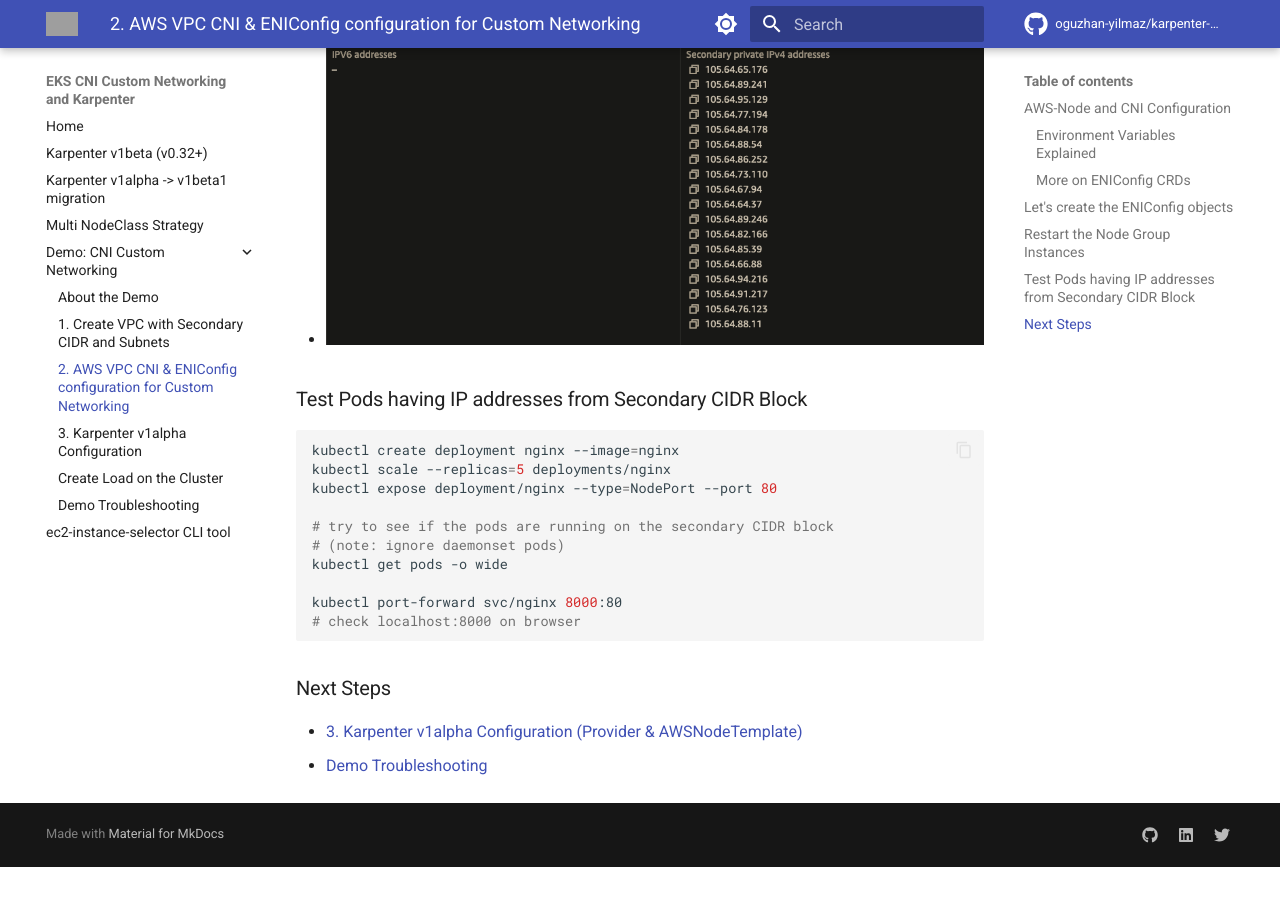
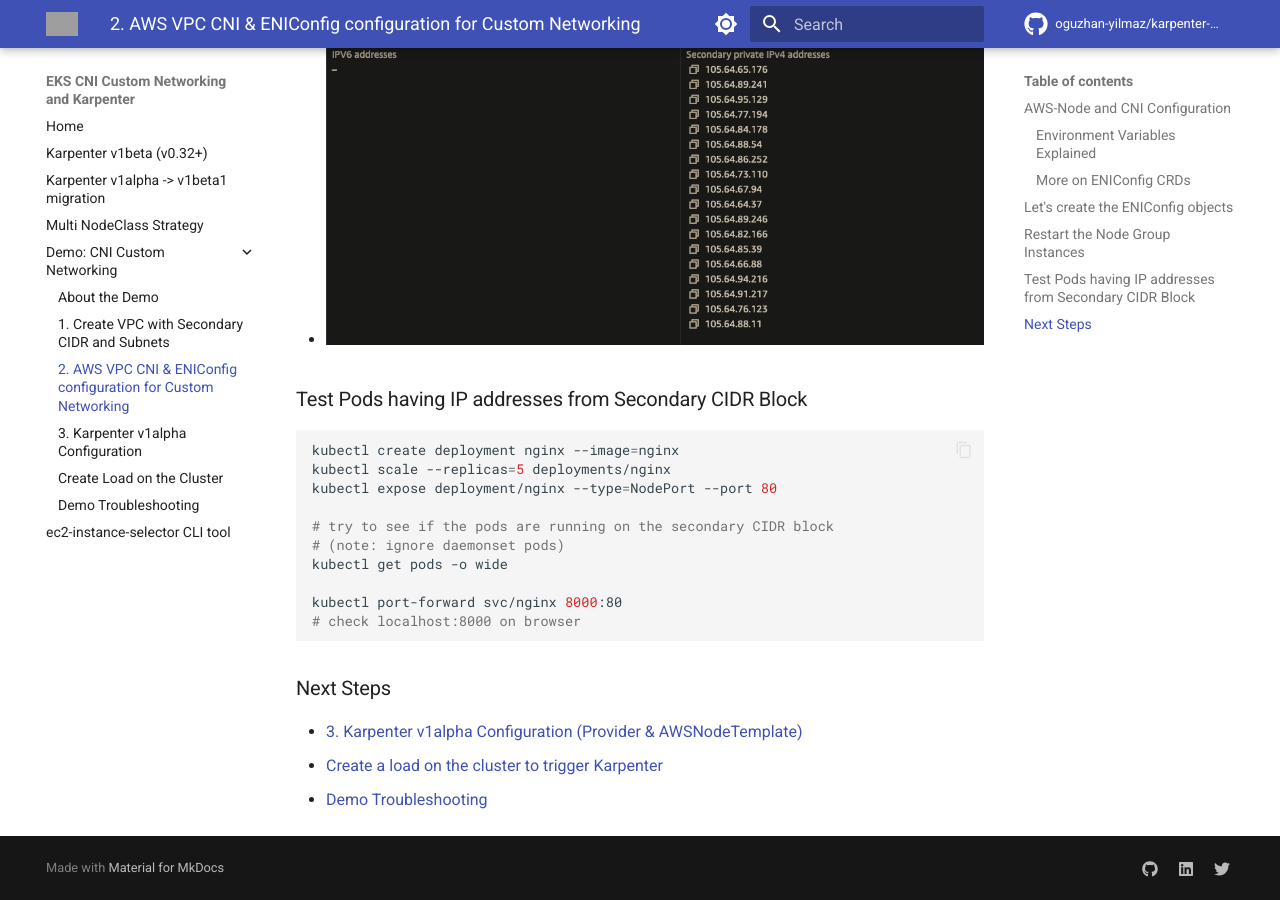
Before and after one commit to oguzhan-yilmaz/karpenter-eks-vpc-secondary-cidr, an MkDocs documentation site: the page built from docs/eksdemo-secondary-cidr-and-cni-custom-netwoking/2-aws-vpc-cni-configuration.md, in a window 1280 px wide and 900 px high, scrolled down 2793 px. Built offline with MkDocs 1.6.1 and Material for MkDocs 9.7.7, drawn with Linux system fonts in a browser that asks for light colours; comment, search, counter and statistics services are not loaded; before the commit the page ends 3660 px from its top, so only the background shows below that; grey boxes are pictures that could not be loaded.

Commit message:
update links

```diff
--- a/docs/eksdemo-secondary-cidr-and-cni-custom-netwoking/2-aws-vpc-cni-configuration.md
+++ b/docs/eksdemo-secondary-cidr-and-cni-custom-netwoking/2-aws-vpc-cni-configuration.md
@@ -118,4 +118,5 @@
 ### Next Steps
 
 - [3. Karpenter v1alpha Configuration (Provider & AWSNodeTemplate)](3-karpenter-v1alpha-configuration.md)
+- [Create a load on the cluster to trigger Karpenter](create-load-on-the-cluster.md)
 - [Demo Troubleshooting](troubleshooting.md)
```
